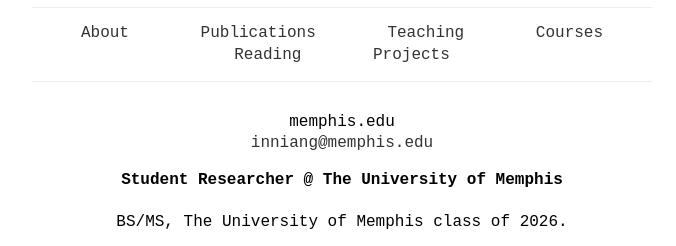
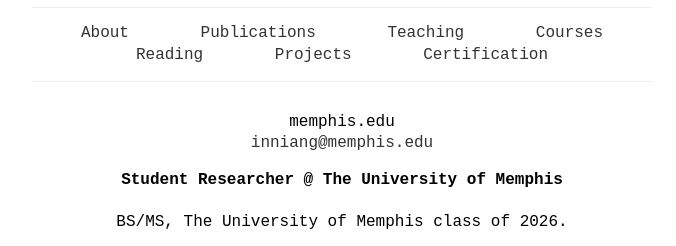
Before and after one commit to ibusnowden/ibraniang1.github.io, a plain HTML site: page index.html in a window 1280 px wide. Shown: the part 310-556 px from the top of the page, without its empty margins (298-974 px from the left). Drawn offline with Linux system fonts and the light colour scheme.

Commit message:
Update index.html

```diff
--- a/index.html
+++ b/index.html
@@ -24,6 +24,7 @@
     <a href="#courses" class="nav-link">Courses</a>
     <a href="#reading" class="nav-link">Reading</a>
     <a href="#projects" class="nav-link">Projects</a>
+    <a href="#certification" class="nav-link">Certification</a>
   </nav>
 
   <div id="about" class="contact">
```
